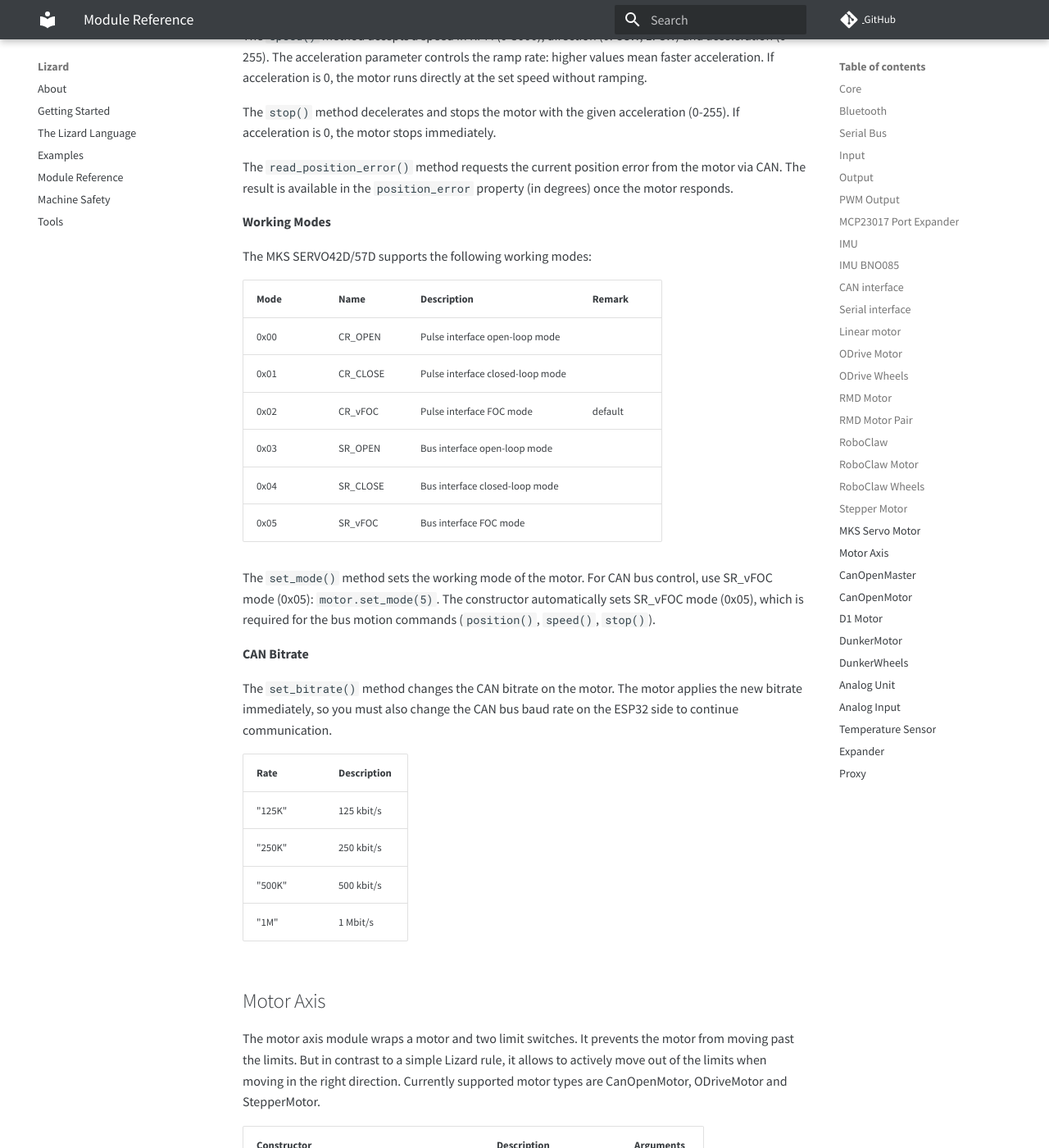
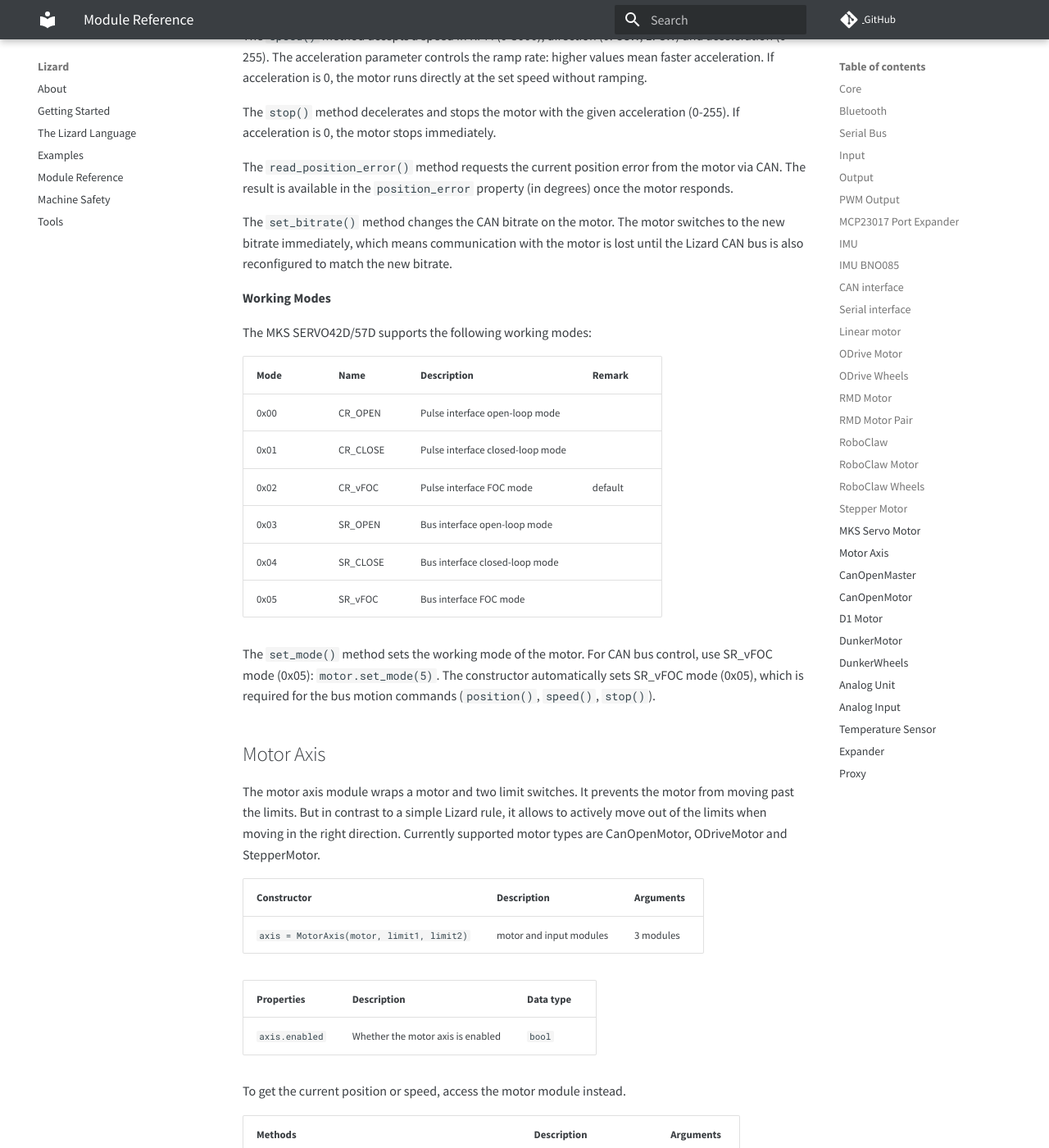
Before and after one commit to zauberzeug/lizard, an MkDocs documentation site: the page built from docs/module_reference.md, in a window 1280 px wide and 1400 px high, scrolled down 24967 px. Shown: the whole window at 82% size. Built offline with MkDocs 1.6.1 and Material for MkDocs 9.7.7, drawn with Linux system fonts in a browser that asks for light colours; comment, search, counter and statistics services are not loaded.

Commit message:
remove bitrate paragraph

```diff
--- a/docs/module_reference.md
+++ b/docs/module_reference.md
@@ -751,6 +751,9 @@ If acceleration is 0, the motor stops immediately.
 The `read_position_error()` method requests the current position error from the motor via CAN.
 The result is available in the `position_error` property (in degrees) once the motor responds.
 
+The `set_bitrate()` method changes the CAN bitrate on the motor.
+The motor switches to the new bitrate immediately, which means communication with the motor is lost until the Lizard CAN bus is also reconfigured to match the new bitrate.
+
 **Working Modes**
 
 The MKS SERVO42D/57D supports the following working modes:
@@ -767,18 +770,6 @@ The MKS SERVO42D/57D supports the following working modes:
 The `set_mode()` method sets the working mode of the motor.
 For CAN bus control, use SR_vFOC mode (0x05): `motor.set_mode(5)`.
 The constructor automatically sets SR_vFOC mode (0x05), which is required for the bus motion commands (`position()`, `speed()`, `stop()`).
-
-**CAN Bitrate**
-
-The `set_bitrate()` method changes the CAN bitrate on the motor.
-The motor applies the new bitrate immediately, so you must also change the CAN bus baud rate on the ESP32 side to continue communication.
-
-| Rate   | Description |
-| ------ | ----------- |
-| "125K" | 125 kbit/s  |
-| "250K" | 250 kbit/s  |
-| "500K" | 500 kbit/s  |
-| "1M"   | 1 Mbit/s    |
 
 ## Motor Axis
 
```
